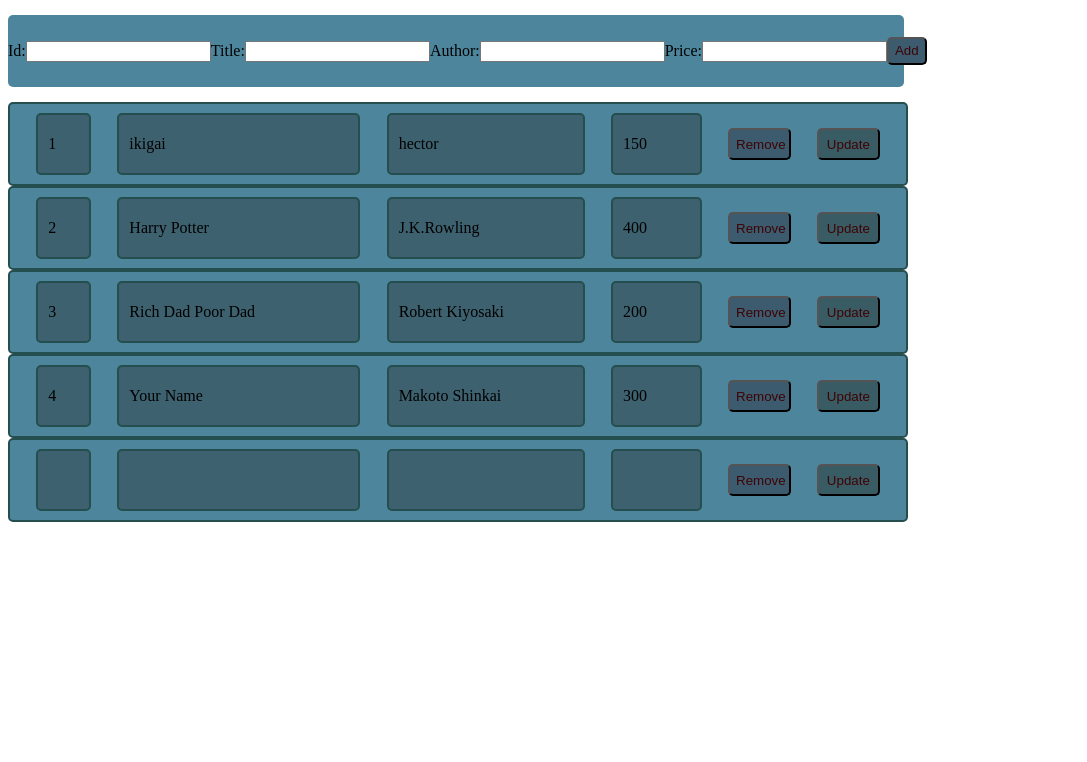
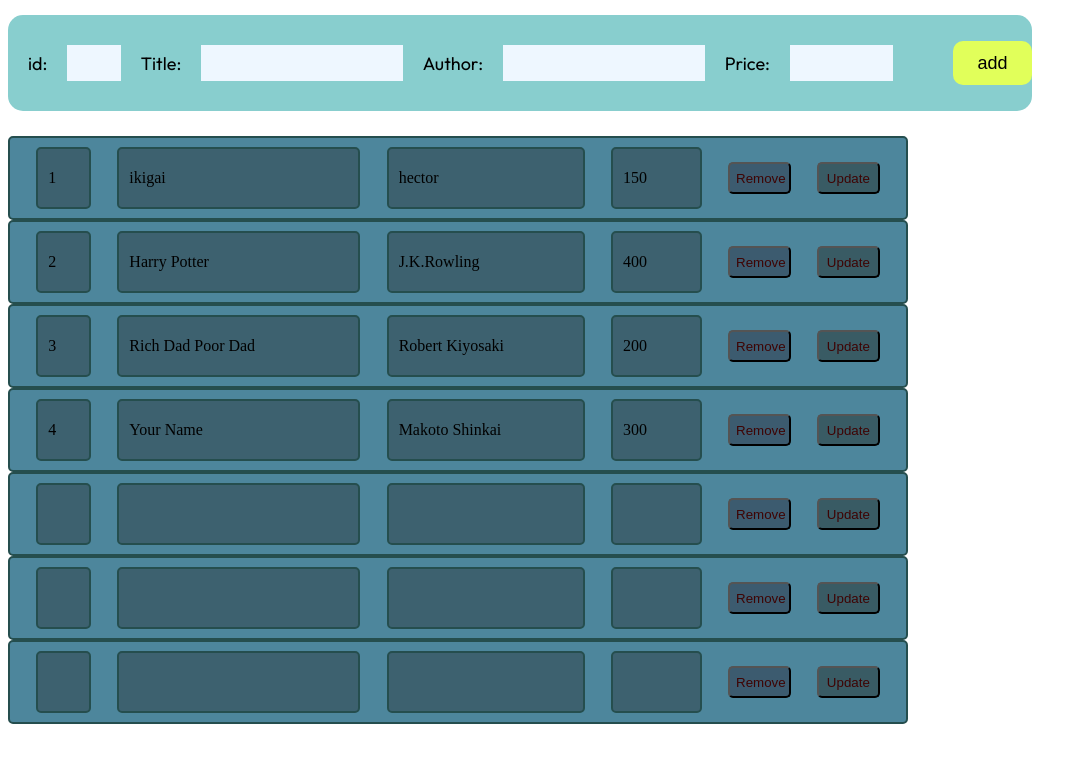
Before and after one commit to webrohit27/React_Js, a React (Create React App) app in the folder book-management-system/: page / in a window 1280 px wide. Shown: the top 762 px of the page, without its empty margins (0-1087 px from the left). Built offline with nearby package versions, Linux system fonts and the light colour scheme; data requests are answered from the project's data file.

Commit message:
commit css

```diff
--- a/book-management-system/data/db.json
+++ b/book-management-system/data/db.json
@@ -29,6 +29,18 @@
       "title": "",
       "author": "",
       "price": ""
+    },
+    {
+      "id": "",
+      "title": "",
+      "author": "",
+      "price": ""
+    },
+    {
+      "id": "",
+      "title": "",
+      "author": "",
+      "price": ""
     }
   ]
 }
--- a/book-management-system/src/components/AddBook.css
+++ b/book-management-system/src/components/AddBook.css
@@ -1,25 +1,80 @@
+@import url('https://fonts.googleapis.com/css2?family=Outfit:wght@100..900&display=swap');
+
 .form-container{
-    height: 9vh;
-    width: 70vw;
+    height: 12vh;
+    width: 80vw;
+
     margin-top: 15px;
-    margin-bottom: 15px;
+    margin-bottom: 25px;
 
+
+    font-family: "Outfit", sans-serif;
 }
 
 .form-div{
     height: 100%;
     width: 100%;
-    display: flex ;
+
+    display: flex;
     align-items: center;
-    justify-content: space-evenly;
-    background-color: #4D869C;
-    border-radius: 5px;
+
+
+    background-color: #88cece;
+    border-radius: 15px;
+
+}
+
+
+#inner-container{
+    height: 100%;
+    width: 100%;
+
+    display: flex;
+    align-items: center;
+
+    margin-left: 20px;
+    border-radius: 15px;
 }
 
 #add-btn{
-    height: 40%;
+    height: 45%;
+    width: 8%;
+    background-color: #e1ff5a;
+    margin-left: 4%;
+
+    border: none;
+    border-radius: 10px;
+
+    font-size: 18px;
+}
+
+
+.input-field{
+    height: 35%;
+    margin-left: 1%;
+    margin-right: 2%;
+    background-color: #EEF7FF;
+
+    border: none;
+}
+
+#id{
     width: 5%;
-    background-color: #3C5B6F;
-    color: #3e0404;
-    border-radius: 5px;
 }
+
+#title{
+    width: 20%;
+}
+
+#author{
+    width: 20%;
+}
+
+#price{
+    width: 10%;
+}
+
+.input-labels{
+    font-size: 18px;
+    margin-right: 1%;
+}
--- a/book-management-system/src/components/AddBook.jsx
+++ b/book-management-system/src/components/AddBook.jsx
@@ -1,45 +1,42 @@
-import React from 'react'
-import "./AddBook.css";
+import React from 'react';
+import './AddBook.css';
 
+function AddBook(props){
 
-function AddBook(props) {
-
-    function handleChangeId(event){
+    function handleChangeId(event) {
         props.setEnteredId(event.target.value);
     }
 
-    function handleChangeTitle(event){
+    function handleChangeTitle(event) {
         props.setEnteredTitle(event.target.value);
     }
 
-    function handleChangeAuthor(event){
+    function handleChangeAuthor(event) {
         props.setEnteredAuthor(event.target.value);
     }
 
-    function handleChangePrice(event){
+    function handleChangePrice(event) {
         props.setEnteredPrice(event.target.value);
     }
 
 
+    return (
+        <div className="form-container">
 
+            <form className='form-div' onSubmit={props.handleSubmit}>
 
-  return (
+                <span id='inner-container'>
+                    <span id='label-id' className='input-labels'> id:</span><input type = "text" id="id" className='input-field' onChange={handleChangeId} value={props.enteredId}></input>
+                    <span id='label-title' className='input-labels'> Title:</span> <input type = "text" id="title" className='input-field' onChange={handleChangeTitle} value={props.enteredTitle} ></input>
+                    <span id='label-author' className='input-labels'> Author:</span><input type = "text" id="author" className='input-field' onChange={handleChangeAuthor} value={props.enteredAuthor}></input>
+                    <span id='label-price' className='input-labels'> Price:</span> <input type = "text" id="price" className='input-field' onChange={handleChangePrice} value={props.enteredPrice}></input>
 
-    <div className='form-container'>
+                    <input type="submit" value="add" id="add-btn"/>
+                </span>
 
-      <form className='form-div' onSubmit={props.handleSubmit}  >
-       Id:<input type='text' id='id' onChange={handleChangeId} value={props.enteredId}/>
-       Title:<input type='text' id='id' onChange={handleChangeTitle} value={props.enteredTitle}/>
-       Author:<input type='text' id='id' onChange={handleChangeAuthor} value={props.enteredAuthor}/>
-       Price:<input type='text' id='id' onChange={handleChangePrice} value={props.enteredPrice}/>
-
-       <input type="submit" value="Add" id="add-btn" />
-
-
-
-      </form>
-    </div>
-  )
+            </form>
+        </div>
+    );
 }
 
 export default AddBook;
```
